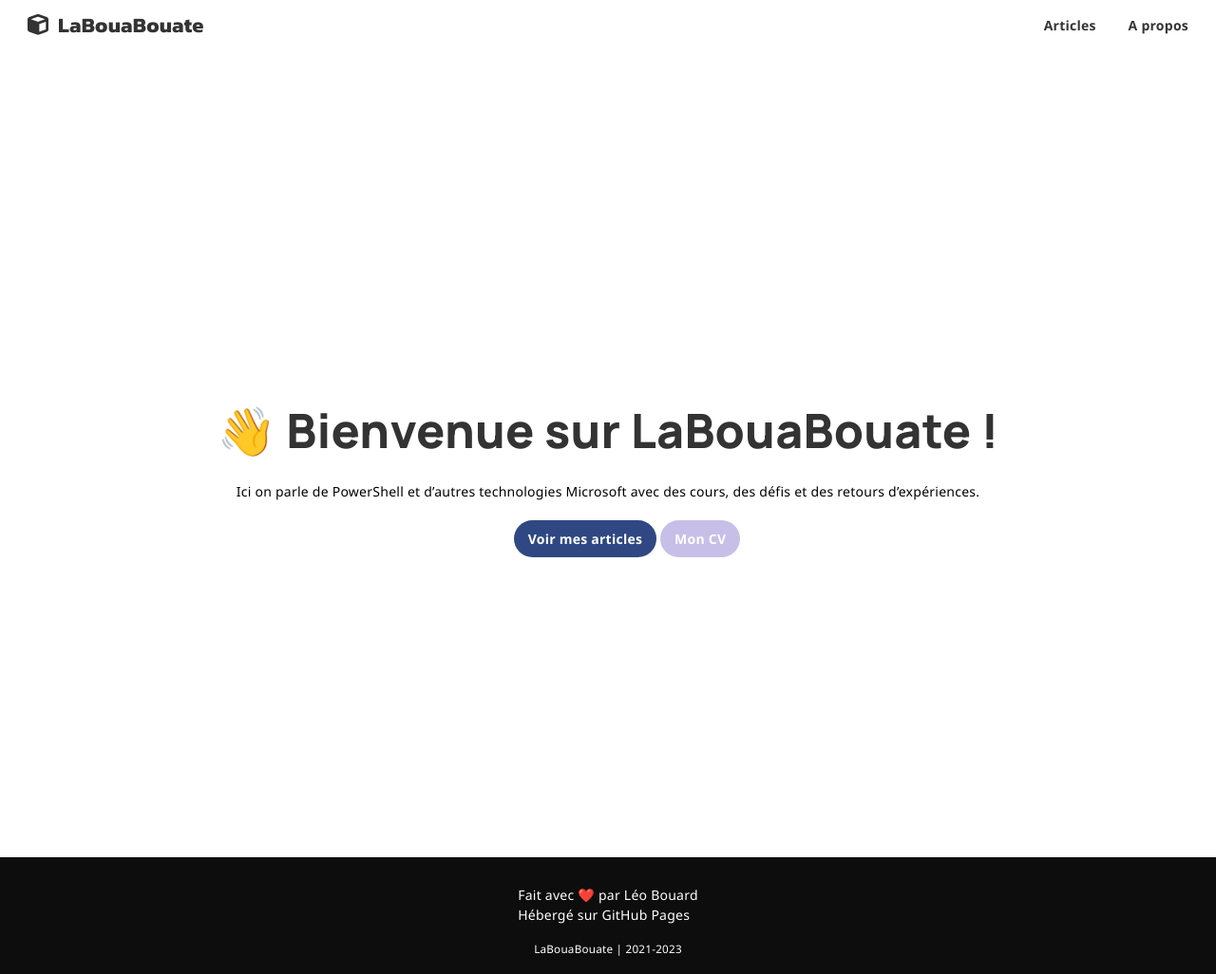
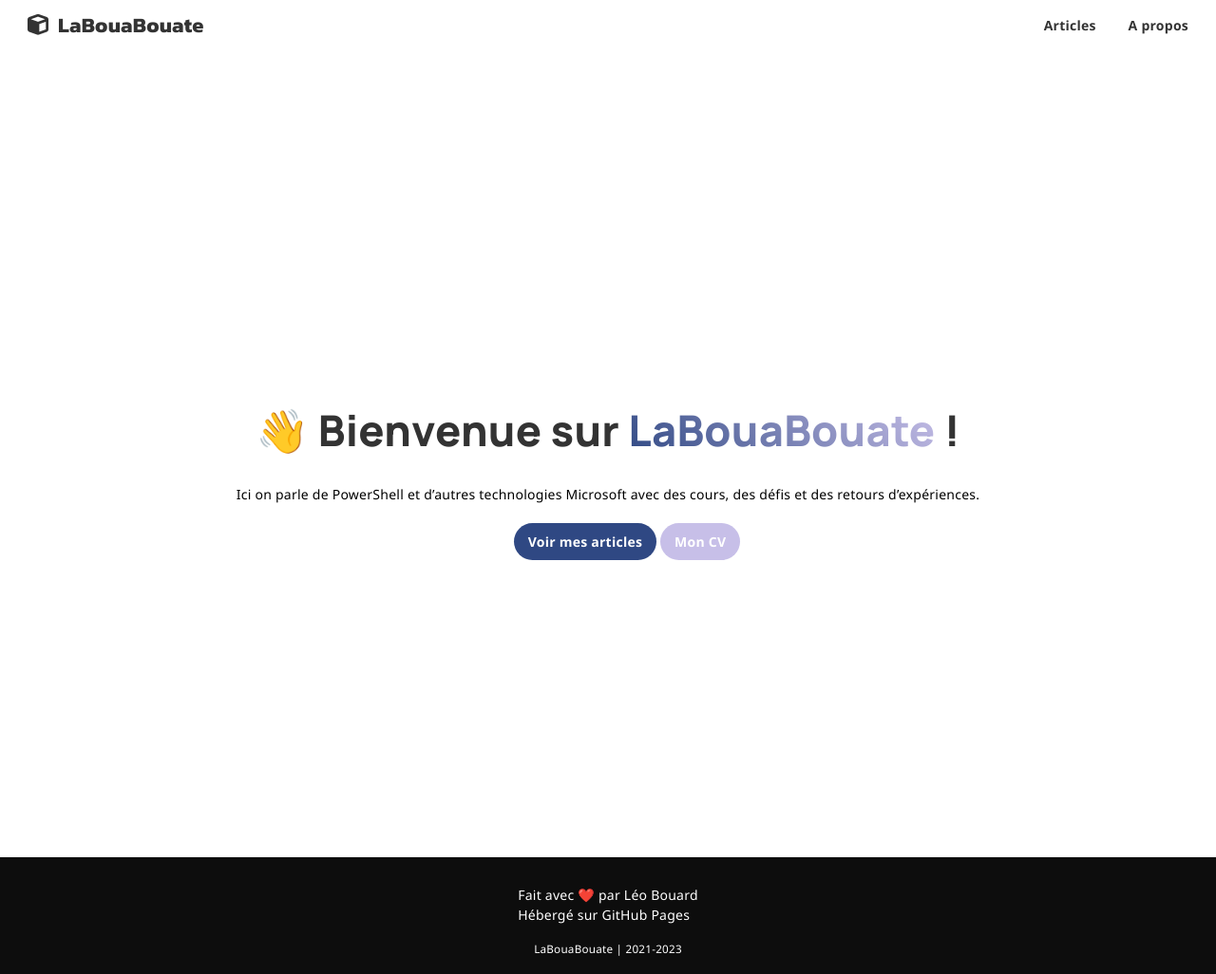
Before and after one commit to leobouard/leobouard.github.io, a Jekyll site: the page built from index.md, in a window 1280 px wide. Shown: the whole page at 95% size. Built offline with Jekyll 4.4.1, drawn with Linux system fonts in a browser that asks for light colours; nearby versions of some CDN libraries; some web fonts are replaced; our own code applies the rules of GitHub Pages for plain Markdown files.

Commit message:
Ajout dégradé sur titre

```diff
--- a/assets/css/homepage.scss
+++ b/assets/css/homepage.scss
@@ -11,8 +11,16 @@ main {
 }
 
 main > h1 {
-    font-size: 50px;
-    text-align: center
+    font-size: 5vh;
+    line-height: 125%;
+    text-align: center;
+}
+
+main > h1 > span {
+    background: linear-gradient(45deg, var(--primary), var(--secondary));
+    background-clip: text;
+    -webkit-background-clip: text;
+    -webkit-text-fill-color: transparent;
 }
 
 ul {
--- a/index.md
+++ b/index.md
@@ -4,7 +4,7 @@ title: "Accueil"
 description: "Blog technique sur PowerShell et les technologies Microsoft pour l'administration système"
 ---
 
-# 👋 Bienvenue sur LaBouaBouate !
+# 👋 Bienvenue sur <span>LaBouaBouate</span> !
 
 Ici on parle de PowerShell et d'autres technologies Microsoft avec des cours, des défis et des retours d'expériences.
 
```
